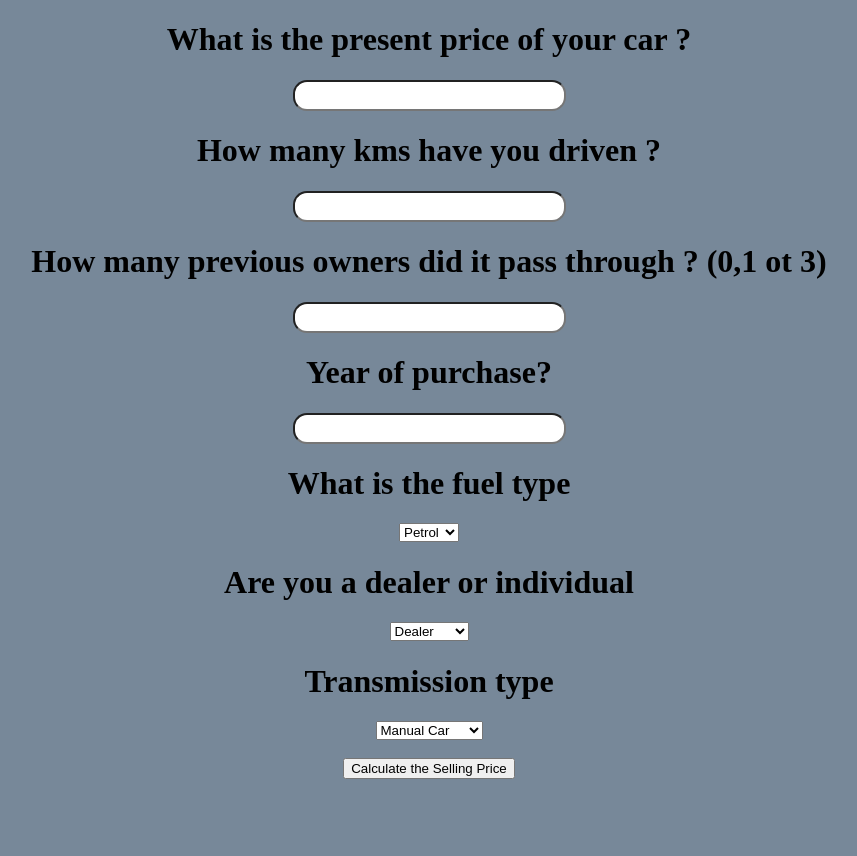
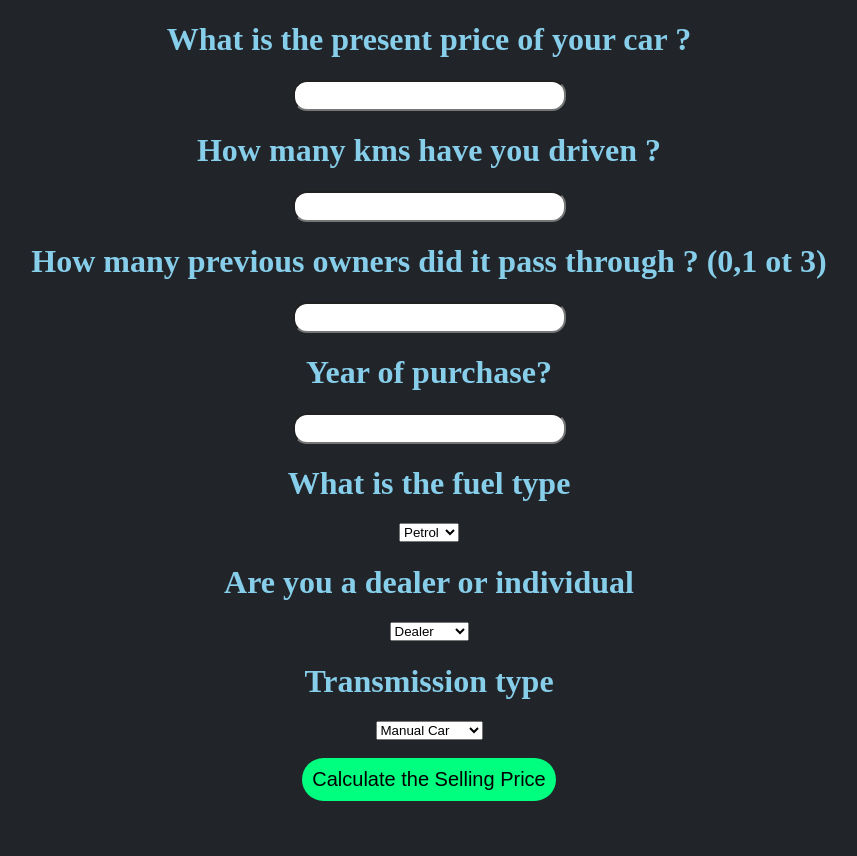
Before and after one commit to varunpusarla/CarPricePredictor, a Python web app: template templates/index.html in a window 1280 px wide. Shown: the whole page, without its empty margins (211-1068 px from the left). Before the commit the page ends 779 px from the top, so only its background shows below. Run offline with Jinja, Linux system fonts and the light colour scheme; the template is opened without the code that fills it, so the values that code supplies are empty.

Commit message:
Update index.html

```diff
--- a/templates/index.html
+++ b/templates/index.html
@@ -46,10 +46,13 @@
 
 
             <style>
+
 			body {
-            background-color: lightslategray;
+				background-color: #212529;
+				color: skyblue;
 				text-align: center;
 				padding: 0px;
+				margin: 0;
             }
 
             .in{
@@ -59,6 +62,13 @@
 				text-align: center;
             }
 
+			button{
+				border-radius: 35px;
+				padding: 10px;
+				font-size: 20px;
+				border-width: 0;
+				background-color: springgreen;
+			}
             </style>
 
 </body>
```
Lines whose indentation alone changed are shown as unchanged.
